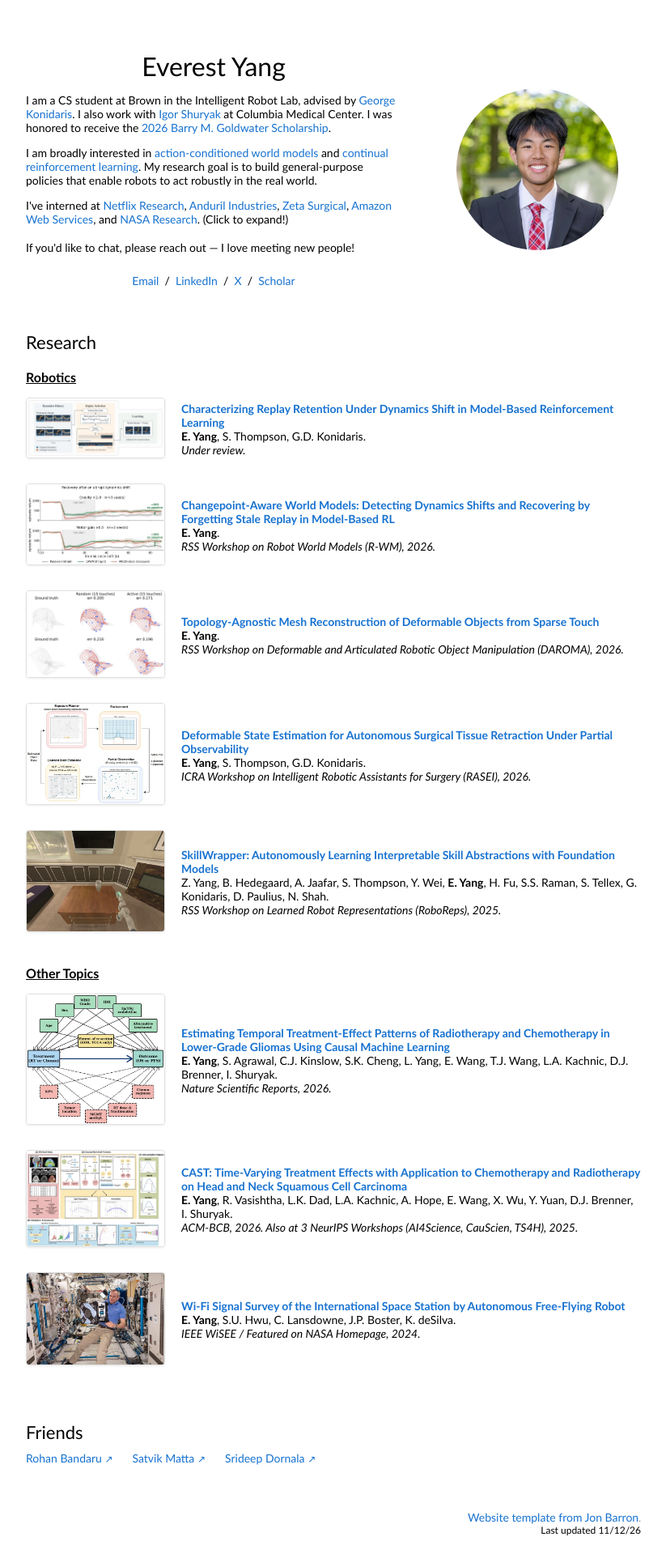
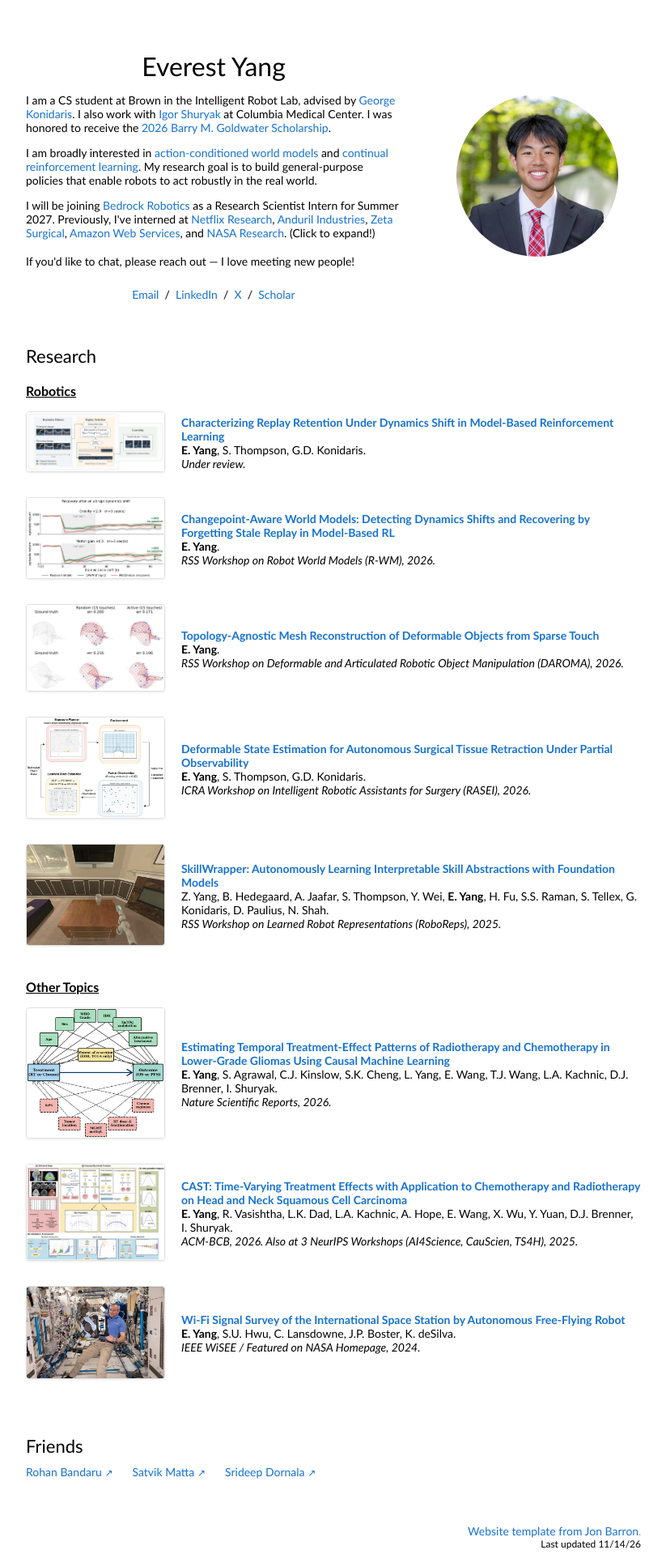
Before and after one commit to everestyang1/Personal-Website, a plain HTML site: page index.html in a window 1280 px wide. Shown: the whole page at 81% size, without its empty margins (228-1051 px from the left). Drawn offline with Linux system fonts and the light colour scheme.

Commit message:
Add Bedrock Robotics internship; drop "causal" from Netflix note
Co-Authored-By: Claude Opus 5.5 <noreply@anthropic.com>

```diff
--- a/index.html
+++ b/index.html
@@ -236,15 +236,19 @@
                         I study how agents can retain useful experience, adapt to non-stationary dynamics, and transfer learned behaviors across tasks.
                     </p>
                     <p class="has-notes">
-                        I've interned at
+                        I will be joining <a class="inline-trigger" href="#note-bedrock" role="button" aria-expanded="false" aria-controls="note-bedrock">Bedrock Robotics</a> as a Research Scientist Intern for Summer 2027.
+                        Previously, I've interned at
                         <a class="inline-trigger" href="#note-netflix" role="button" aria-expanded="false" aria-controls="note-netflix">Netflix Research</a>,
                         <a class="inline-trigger" href="#note-anduril" role="button" aria-expanded="false" aria-controls="note-anduril">Anduril Industries</a>,
                         <a class="inline-trigger" href="#note-zeta" role="button" aria-expanded="false" aria-controls="note-zeta">Zeta Surgical</a>,
                         <a class="inline-trigger" href="#note-aws" role="button" aria-expanded="false" aria-controls="note-aws">Amazon Web Services</a>,
                         and <a class="inline-trigger" href="#note-nasa" role="button" aria-expanded="false" aria-controls="note-nasa">NASA Research</a>. (Click to expand!)
                     </p>
+                    <p class="inline-note" id="note-bedrock">
+                        At <a href="https://bedrockrobotics.com/" target="_blank" rel="noopener">Bedrock Robotics</a>, I will research diffusion policies, world models, and imitation learning for autonomous excavator manipulation.
+                    </p>
                     <p class="inline-note" id="note-netflix">
-                        At <a href="https://research.netflix.com/" target="_blank" rel="noopener">Netflix Research</a>, I worked on causal Transformer architectures and foundation models, focusing on large-scale pretraining, post-training, and inference optimization. I received a return offer.
+                        At <a href="https://research.netflix.com/" target="_blank" rel="noopener">Netflix Research</a>, I worked on Transformer architectures and foundation models, focusing on large-scale pretraining, post-training, and inference optimization. I received a return offer.
                     </p>
                     <p class="inline-note" id="note-anduril">
                         At <a href="https://www.anduril.com/" target="_blank" rel="noopener">Anduril Industries</a>, I built distributed ML infrastructure for the Lattice C2 Platform and worked on autonomy and perception algorithms for the Fury YFQ-44 fighter jet. I received a return offer.
@@ -396,7 +400,7 @@
                 <td colspan="2" style="padding:20px 20px 2px 20px">
                     <p style="text-align:right;font-size:12px;color:#888;margin:0">
                         <a href="https://github.com/jonbarron/jonbarron.github.io" target="_blank" rel="noopener">Website template from Jon Barron</a>.<br>
-                        <span style="color:#000000">Last updated 11/12/26</span>
+                        <span style="color:#000000">Last updated 11/14/26</span>
                     </p>
                 </td>
             </tr>
```
